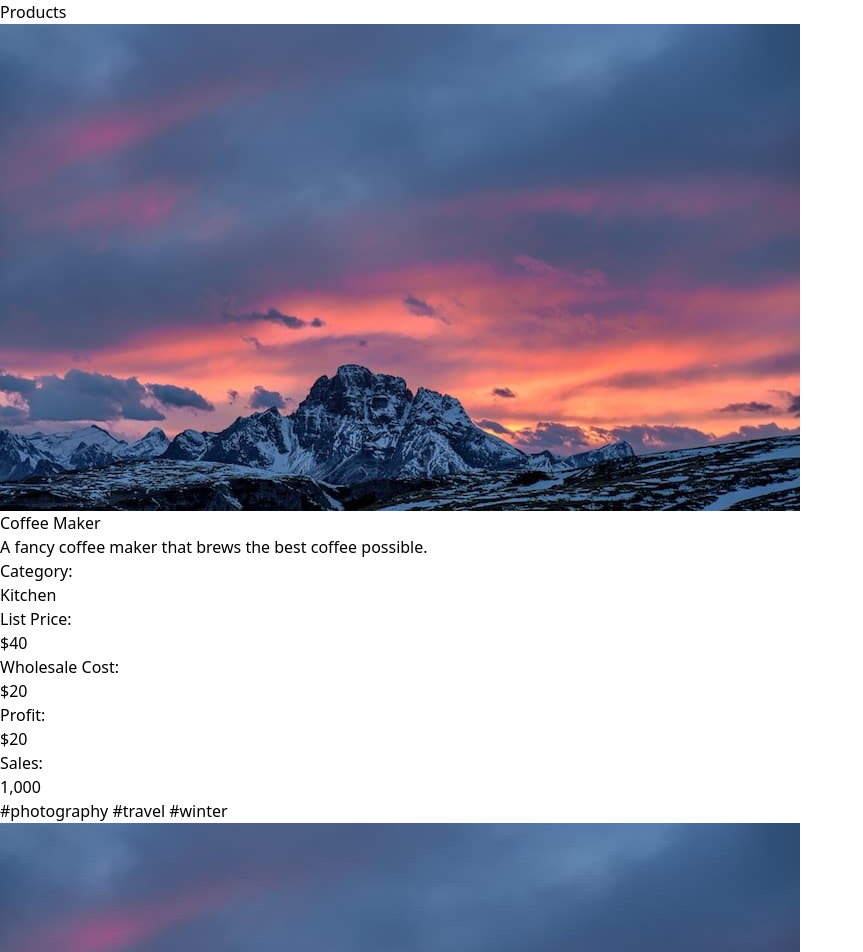
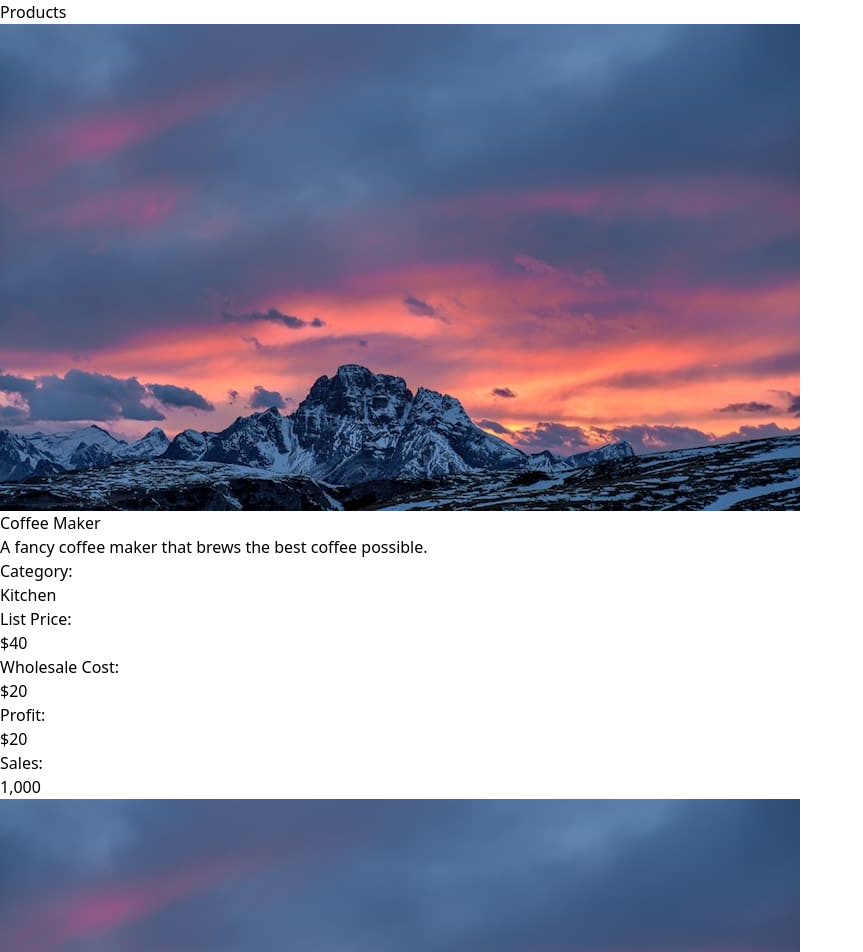
Before and after one commit to cwbieganek/sales-dashboard, a SvelteKit app: page /products in a window 1280 px wide. Shown: the top 952 px of the page, without its empty margins (0-863 px from the left). Built offline with nearby package versions, Linux system fonts and the light colour scheme.

Commit message:
Remove product tags

```diff
--- a/src/components/ProductCard.svelte
+++ b/src/components/ProductCard.svelte
@@ -5,7 +5,7 @@
 </script>
 
 <div class="max-w-sm rounded overflow-hidden shadow-lg">
-	<img class="w-full" src="/img/card-top.jpg" alt="Sunset in the mountains" />
+	<img class="w-full" src="/img/card-top.jpg" alt={product.description} />
 	<div class="px-6 py-4">
 		<div class="font-bold text-xl mb-2">{product.name}</div>
 		<div class="text-gray-700 text-base">
@@ -24,18 +24,4 @@
 			</div>
 		</div>
 	</div>
-	<div class="px-6 pt-4 pb-2">
-		<span
-			class="inline-block bg-gray-200 rounded-full px-3 py-1 text-sm font-semibold text-gray-700 mr-2 mb-2"
-			>#photography</span
-		>
-		<span
-			class="inline-block bg-gray-200 rounded-full px-3 py-1 text-sm font-semibold text-gray-700 mr-2 mb-2"
-			>#travel</span
-		>
-		<span
-			class="inline-block bg-gray-200 rounded-full px-3 py-1 text-sm font-semibold text-gray-700 mr-2 mb-2"
-			>#winter</span
-		>
-	</div>
 </div>
```
